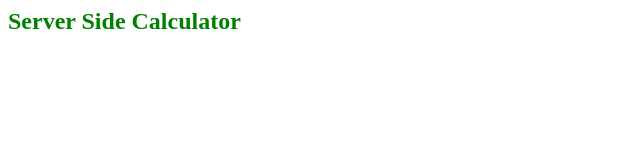
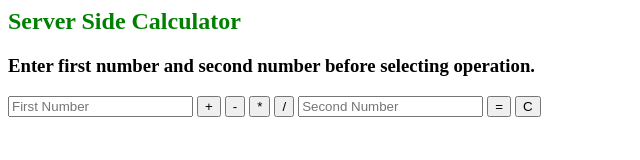
Before and after one commit to nathan-gaede/weekend-jquery-server-calculator, a website: page public/index.html in a window 1280 px wide. Shown: the whole page, without its empty margins (0-640 px from the left). Drawn offline with Linux system fonts and the light colour scheme.

Commit message:
Add user interface including input fields, math operation buttons, equals button and clear button

```diff
--- a/public/index.html
+++ b/public/index.html
@@ -11,6 +11,23 @@
 
         <body>
             <h2>Server Side Calculator</h2>
+                <h3>Enter first number and second number before selecting operation.</h3>
+
+                <div class="input-fields">
+                    <input id="first-input" placeholder="First Number">
+                    <button id="add-number">+</button>
+                    <button id="subtract-number">-</button>
+                    <button id="multiply-number">*</button>
+                    <button id="divide-number">/</button>
+                    <input id="second-input" placeholder="Second Number">
+                    <button id="calculate">=</button>
+                    <button id="clear-fields">C</button>
+
+
+                </div>
+
+
+                </table>
 
 
 
--- a/server/server.js
+++ b/server/server.js
@@ -1,3 +1,6 @@
+//Bring express into project
+//npm init --yes and npm install express first.
+
 const express = require('express');
 
 const app = express();
```
Also changed, not shown: README.md.
